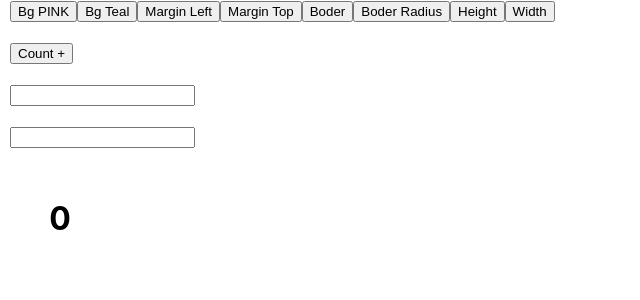
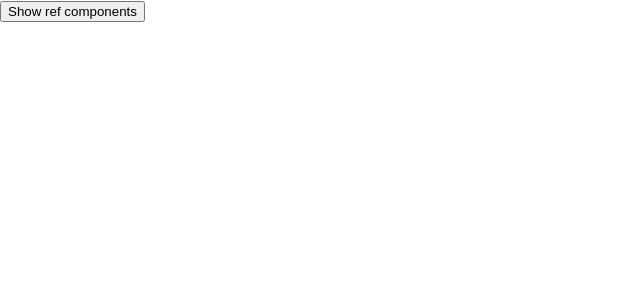
Before and after one commit to dineshabey/react-hooks-componentWillmount, a React (Create React App) app: page / in a window 1280 px wide. Shown: the top 300 px of the page, without its empty margins (0-640 px from the left). Built offline with nearby package versions, Linux system fonts and the light colour scheme.

Commit message:
example useEffect componentWillunmount and cleanup function

```diff
--- a/src/App.js
+++ b/src/App.js
@@ -1,10 +1,12 @@
-import React from 'react'
+import React, { useState } from 'react'
 import LearnReference from './learnRef/LearnReference'
 
 export default function App() {
+  const [isVisible, setVisible] = useState(false);
   return (
     <div>
-      <LearnReference />
+      <button onClick={() => { setVisible(!isVisible) }}>Show ref components</button>
+      {isVisible && <LearnReference />}
     </div>
   )
 }
--- a/src/learnRef/LearnReference.js
+++ b/src/learnRef/LearnReference.js
@@ -1,16 +1,5 @@
 import { type } from '@testing-library/user-event/dist/type';
-import { useRef, useState } from 'react';
-
-// export default function LearnReference() {
-//   return (
-//     <div>
-
-//     </div>
-//   )
-// }
-
-
-
+import { useEffect, useRef, useState } from 'react';
 
 
 function LearnReference() {
@@ -28,6 +17,27 @@ function LearnReference() {
     //   myDivRef.current.style.backgroundColor = 'pink';
     //   myInputRef.current.focus();
     // };
+
+
+    /*
+    Under useEffet hooks how to use componentWillUnmount
+    */
+
+    useEffect(() => {
+        const onMousemove = e => {
+            console.log('X', e.x);
+            console.log('Y', e.y);
+        };
+
+        window.addEventListener('mousemove', onMousemove);
+        //stop event listner (clean-up function)
+        return () => {
+
+            window.removeEventListener('mousemove', onMousemove);
+        };
+
+    }, []);
+
 
     const handleChange = (type) => {
 
```
Lines whose indentation alone changed are shown as unchanged.
